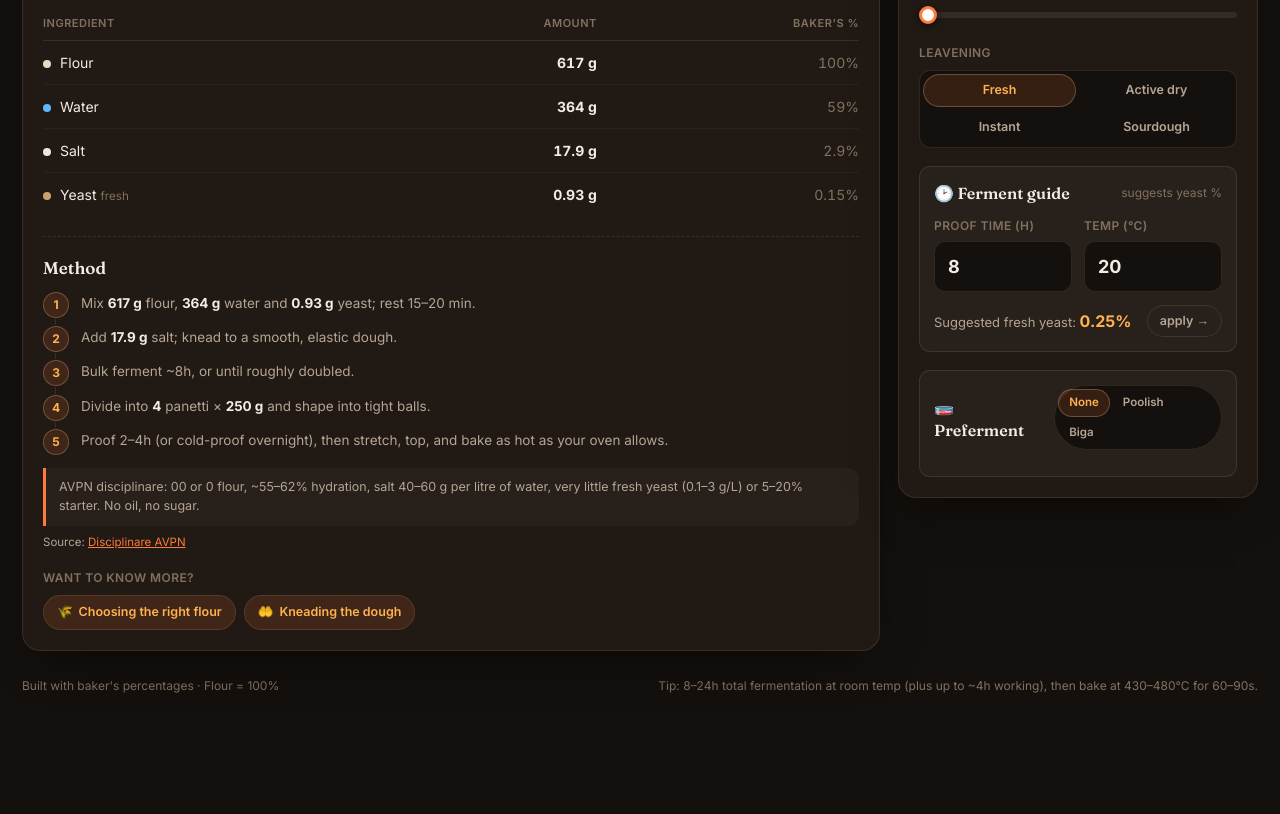
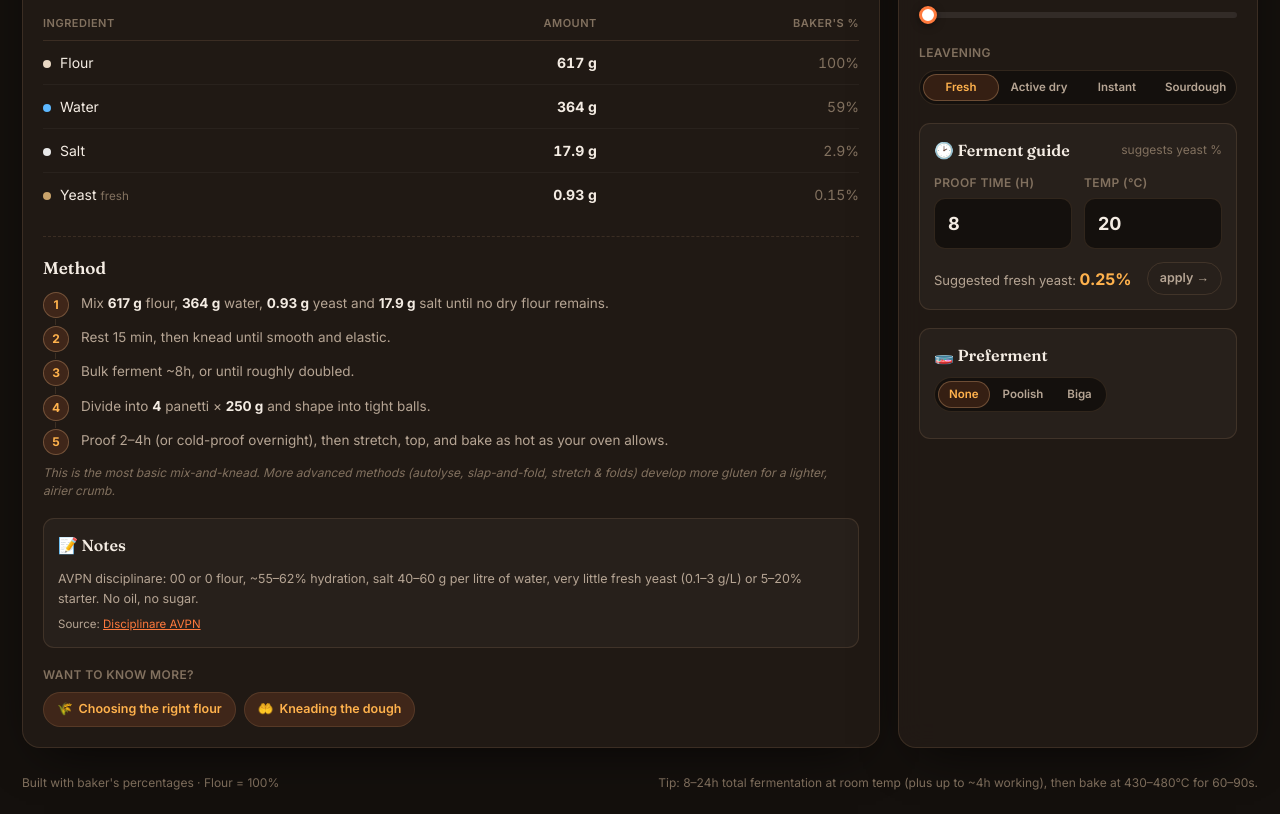
Before and after one commit to lorenzocerrone/panetti, a website built with Vite: page index.html in a window 1280 px wide. Shown: the part 706-1520 px from the top of the page. Before the commit the page ends 1423 px from the top, so only its background shows below. Built offline with nearby package versions, Linux system fonts and the light colour scheme.

Commit message:
minor improveemnts

```diff
--- a/index.html
+++ b/index.html
@@ -116,10 +116,16 @@
       <div class="method">
         <h3 data-i18n="ui.method">Method</h3>
         <ol id="method-steps"></ol>
+        <p id="method-note" class="method-note hint"></p>
       </div>
 
-      <p id="recipe-notes" class="notes"></p>
-      <p id="recipe-source" class="source"></p>
+      <div class="subcard notes-card">
+        <div class="subcard-head">
+          <h3 data-i18n="ui.notes">📝 Notes</h3>
+        </div>
+        <p id="recipe-notes" class="notes"></p>
+        <p id="recipe-source" class="source"></p>
+      </div>
 
       <div class="learn-more">
         <span class="learn-more-label" data-i18n="ui.learnMore">Want to know more?</span>
--- a/locales/en.json
+++ b/locales/en.json
@@ -54,6 +54,7 @@
     "copyLeaveningSourdough": "Leavening: Sourdough ({pct}% starter @ {hyd}% hyd)",
     "loadError": "Couldn't load the config files. Serve this page over http (e.g. python3 -m http.server) instead of opening it directly from disk.",
     "learnMore": "Want to know more?",
+    "notes": "📝 Notes",
     "source": "Source: {label}"
   },
 
@@ -117,9 +118,10 @@
     "finalYeastClause": " + <b>{amount}</b> yeast",
     "poolishWindow": "12–16h at room temp until bubbly and domed",
     "bigaWindow": "12–18h (cooler is better) until risen and webby",
+    "basicNote": "This is the most basic mix-and-knead. More advanced methods (autolyse, slap-and-fold, stretch & folds) develop more gluten for a lighter, airier crumb.",
     "straight": [
-      "Mix <b>{flour}</b> flour, <b>{water}</b> water and <b>{yeast}</b> yeast; rest 15–20 min.",
-      "Add <b>{salt}</b> salt{extrasClause}; knead to a smooth, elastic dough.",
+      "Mix <b>{flour}</b> flour, <b>{water}</b> water, <b>{yeast}</b> yeast and <b>{salt}</b> salt{extrasClause} until no dry flour remains.",
+      "Rest 15 min, then knead until smooth and elastic.",
       "Bulk ferment ~{hours}h, or until roughly doubled.",
       "Divide into <b>{count}</b> panetti × <b>{ballWeight}</b> and shape into tight balls.",
       "Proof 2–4h (or cold-proof overnight), then stretch, top, and bake as hot as your oven allows."
--- a/locales/it.json
+++ b/locales/it.json
@@ -54,6 +54,7 @@
     "copyLeaveningSourdough": "Lievitazione: Pasta madre ({pct}% di pasta madre, idratazione {hyd}%)",
     "loadError": "Impossibile caricare i file di configurazione. Servi la pagina tramite http (es. python3 -m http.server) invece di aprirla direttamente dal disco.",
     "learnMore": "Vuoi saperne di più?",
+    "notes": "📝 Note",
     "source": "Fonte: {label}"
   },
 
@@ -117,9 +118,10 @@
     "finalYeastClause": " + <b>{amount}</b> di lievito",
     "poolishWindow": "12–16h a temperatura ambiente finché è pieno di bolle e cupoliforme",
     "bigaWindow": "12–18h (meglio se al fresco) finché è cresciuta e alveolata",
+    "basicNote": "Questo è l'impasto base mescola-e-impasta. Metodi più avanzati (autolisi, slap-and-fold, pieghe di rinforzo) sviluppano più glutine per una mollica più leggera e ariosa.",
     "straight": [
-      "Mescola <b>{flour}</b> di farina, <b>{water}</b> di acqua e <b>{yeast}</b> di lievito; lascia riposare 15–20 min.",
-      "Aggiungi <b>{salt}</b> di sale{extrasClause}; impasta fino a ottenere un impasto liscio ed elastico.",
+      "Mescola <b>{flour}</b> di farina, <b>{water}</b> di acqua, <b>{yeast}</b> di lievito e <b>{salt}</b> di sale{extrasClause} finché non resta farina asciutta.",
+      "Lascia riposare 15 min, poi impasta fino a renderlo liscio ed elastico.",
       "Puntata di ~{hours}h, o finché raddoppia circa.",
       "Dividi in <b>{count}</b> panetti da <b>{ballWeight}</b> e forma delle palline strette.",
       "Lievitazione 2–4h (o in frigo per la notte), poi stendi, condisci e cuoci alla massima temperatura del forno."
--- a/src/ui/calculator.ts
+++ b/src/ui/calculator.ts
@@ -256,8 +256,9 @@ function renderIngredients(c: Computed): void {
   });
 }
 
-// Step-by-step recipe card from locale method templates + computed amounts.
-function renderMethod(c: Computed): void {
+// Resolve the method templates into final step strings (may contain <b> tags).
+// `basic` flags the bare-bones straight dough (no preferment, no sourdough).
+function resolveMethod(c: Computed): { steps: string[]; basic: boolean } {
   const extras: string[] = [];
   if (c.ing.oil > 0) extras.push(t("ingredients.oil").toLowerCase());
   if (c.ing.sugar > 0) extras.push(t("ingredients.sugar").toLowerCase());
@@ -277,13 +278,14 @@ function renderMethod(c: Computed): void {
     extrasClause,
   };
 
-  let steps: string[];
+  let template: string[];
+  let basic = false;
   if (isSourdough(state)) {
-    steps = tList("methods.sourdough");
+    template = tList("methods.sourdough");
   } else {
     const split = prefermentSplit(c, state, adj);
     if (split) {
-      steps = tList("methods.preferment");
+      template = tList("methods.preferment");
       vars.label = t("preferment." + split.type).toLowerCase();
       vars.preWindow = t(split.type === "poolish" ? "methods.poolishWindow" : "methods.bigaWindow");
       vars.preFlour = fmt(split.preFlour);
@@ -295,11 +297,22 @@ function renderMethod(c: Computed): void {
         ? tp(t("methods.finalYeastClause"), { amount: fmt(split.finalYeast) })
         : "";
     } else {
-      steps = tList("methods.straight");
+      template = tList("methods.straight");
+      basic = true;
     }
   }
 
-  $("#method-steps").innerHTML = steps.map((s) => `<li>${tp(s, vars)}</li>`).join("");
+  return { steps: template.map((s) => tp(s, vars)), basic };
+}
+
+// Step-by-step recipe card from locale method templates + computed amounts.
+function renderMethod(c: Computed): void {
+  const { steps, basic } = resolveMethod(c);
+  $("#method-steps").innerHTML = steps.map((s) => `<li>${s}</li>`).join("");
+
+  const note = $("#method-note");
+  note.textContent = basic ? t("methods.basicNote") : "";
+  note.hidden = !basic;
 }
 
 function renderStarter(c: Computed): void {
@@ -454,6 +467,12 @@ function copyRecipe(): void {
       ? tp(t("ui.copyLeaveningSourdough"), { pct: state.starter.pct, hyd: state.starter.hyd })
       : tp(t("ui.copyLeaveningYeast"), { label: t("leavening." + state.leavening) }),
   );
+  lines.push("");
+  lines.push(`${t("ui.method")}:`);
+  resolveMethod(c).steps.forEach((s, i) => {
+    lines.push(`${i + 1}. ${s.replace(/<[^>]+>/g, "")}`);
+  });
+  lines.push("");
   lines.push(rt(r, "notes"));
   if (r.source) lines.push(`${tp(t("ui.source"), { label: r.source.label })} — ${r.source.url}`);
   navigator.clipboard.writeText(lines.join("\n")).then(() => showToast(t("ui.copied")));
--- a/styles.css
+++ b/styles.css
@@ -119,7 +119,7 @@ body {
   display: grid;
   grid-template-columns: minmax(0, 1fr) 360px;
   gap: 18px;
-  align-items: start;
+  align-items: stretch;
 }
 /* The style picker is a full-width strip spanning both columns up top. */
 .recipes { grid-column: 1 / -1; }
@@ -276,23 +276,15 @@ input[type="range"]::-moz-range-thumb {
 }
 .seg button.active { background: var(--accent-soft); color: var(--accent-2); box-shadow: inset 0 0 0 1px var(--border-strong); }
 
-/* Leavening's 4 longer labels: an even 2×2 grid, not a wrapping stadium. */
-#yeast-seg {
-  display: grid;
-  grid-template-columns: 1fr 1fr;
-  gap: 4px;
-  border-radius: var(--radius-sm);
-}
-#yeast-seg button { text-align: center; }
+/* Leavening: a single-row stadium of equal pills, matching the preferment seg. */
+#yeast-seg { display: flex; flex-wrap: nowrap; }
+#yeast-seg button { flex: 1; min-width: 0; text-align: center; padding: 5px 8px; font-size: 11.5px; }
 
+.notes-card { margin-top: 20px; }
 .notes {
-  margin-top: 18px;
   font-size: 12.5px;
   color: var(--text-dim);
-  background: rgba(255,255,255,0.03);
-  border-left: 3px solid var(--accent);
-  padding: 10px 13px;
-  border-radius: 0 var(--radius-sm) var(--radius-sm) 0;
+  line-height: 1.55;
 }
 
 .source {
@@ -315,7 +307,7 @@ input[type="range"]::-moz-range-thumb {
   border-radius: var(--radius-sm);
   padding: 14px;
 }
-.subcard-head { display: flex; align-items: center; justify-content: space-between; gap: 10px; margin-bottom: 12px; }
+.subcard-head { display: flex; flex-wrap: wrap; align-items: center; justify-content: space-between; gap: 10px; margin-bottom: 12px; }
 .subcard-head h3 { font-family: var(--serif); font-size: 16px; font-weight: 600; }
 .guide-grid { display: grid; grid-template-columns: 1fr 1fr; gap: 12px; }
 .guide-out {
@@ -324,6 +316,7 @@ input[type="range"]::-moz-range-thumb {
 }
 .guide-out strong { color: var(--accent-2); font-size: 16px; font-weight: 700; }
 
+#preferment-seg { flex-wrap: nowrap; }
 #preferment .seg button { padding: 5px 11px; font-size: 11.5px; }
 #pf-hint { margin-top: 10px; line-height: 1.45; }
 
@@ -437,6 +430,7 @@ input[type="range"]::-moz-range-thumb {
   background: var(--border);
 }
 .method li b { color: var(--text); font-weight: 700; }
+.method-note { margin-top: 14px; font-style: italic; line-height: 1.5; }
 
 /* "Want to know more?" — guide chips at the bottom of the recipe. */
 .learn-more { margin-top: 18px; }
```
